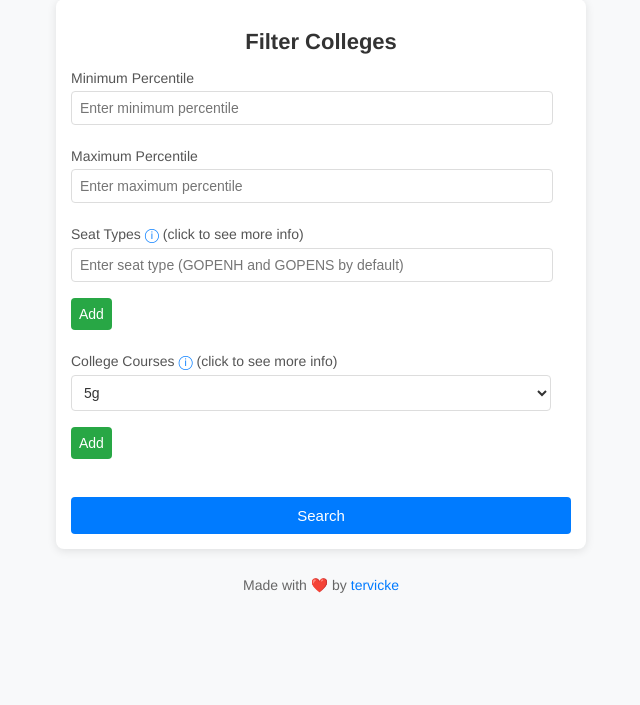
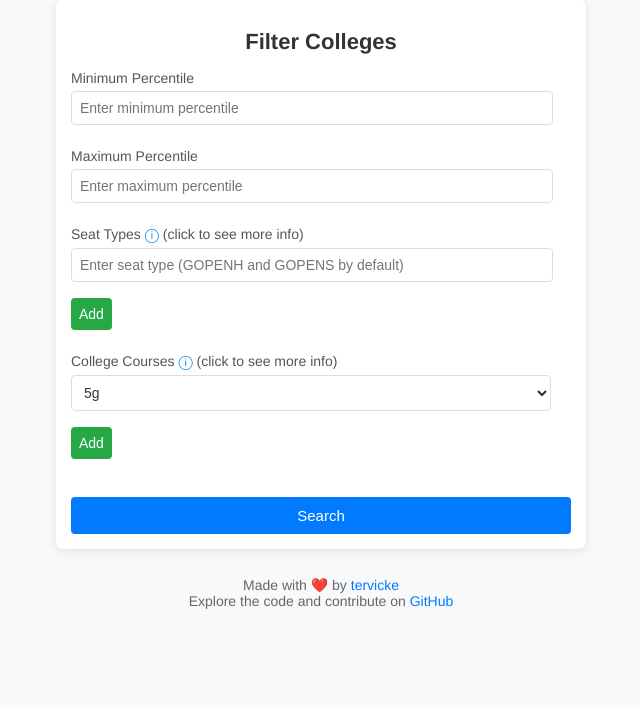
Before and after one commit to Tervicke/CET_college_search, a Flask app: page / in a window 1280 px wide. Shown: the part 21-726 px from the top of the page, without its empty margins (319-959 px from the left). Run offline with Flask 3, Linux system fonts and the light colour scheme; data comes from the database, SQL or seed files in the repository.

Commit message:
added github link in footer

```diff
--- a/static/style.css
+++ b/static/style.css
@@ -1,3 +1,4 @@
+/* General body and container styles */
 body {
     font-family: 'Helvetica Neue', Arial, sans-serif;
     background-color: #f8f9fa;
@@ -105,7 +106,7 @@ button[type="submit"]:hover {
 .add-btn:hover {
     background-color: #218838;
 }
-
+/* Footer styling */
 .footer {
     text-align: center;
     margin-top: 20px; /* Reduced margin */
--- a/templates/page.html
+++ b/templates/page.html
@@ -5,6 +5,8 @@
     <meta name="viewport" content="width=device-width, initial-scale=1.0">
     <title>CET - College Search</title>
     <link rel="stylesheet" href="{{ url_for('static', filename='style.css') }}">
+    <!-- Include Font Awesome CDN -->
+    <link rel="stylesheet" href="https://cdnjs.cloudflare.com/ajax/libs/font-awesome/6.0.0-beta3/css/all.min.css">
 </head>
 <body>
     <div class="container">
@@ -44,6 +46,7 @@
 
     <div class="footer">
         Made with ❤️ by <a href="https://tervicke.netlify.app/" target="_blank">tervicke</a>
+				<br>Explore the code and contribute on <a href="https://github.com/tervicke/CET_college_search" target="_blank">GitHub</a>
     </div>
 
     <script src="{{ url_for('static', filename='script.js') }}"></script>
```
